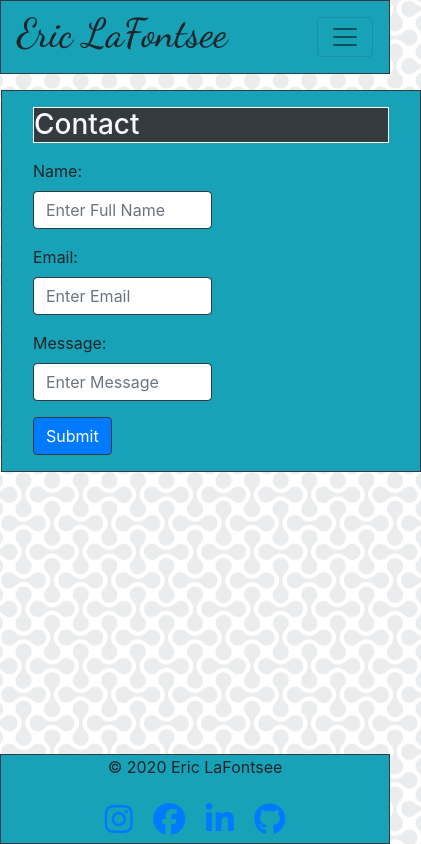
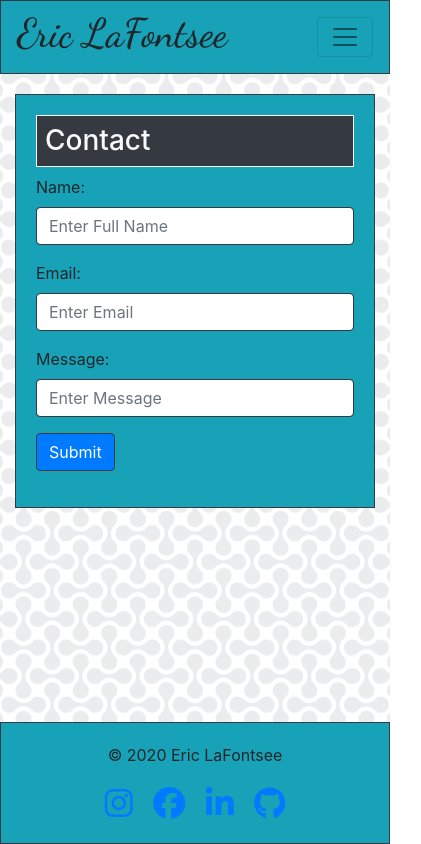
Before and after one commit to ericlafontsee/Homework-Bootstrap, a plain HTML site: page contact.html in a window 390 px wide. Shown: the whole page, 421 px wide, since content can reach past the window. Drawn offline with nearby package versions, Linux system fonts and the light colour scheme.

Commit message:
Seventh Draft. Validated HTML, fixed margins and responsivness, and updated README.

```diff
--- a/assets/css/style.css
+++ b/assets/css/style.css
@@ -10,22 +10,29 @@ body {
 h1 {
     font-family: Dancing-Script;
 }
+.margin-top {
+  margin-top: 20px;
+  padding: 20px;
+}
 @media (max-width: 600px) {
-        .container {
-          padding:0;
-          margin:0;
-        }
-
-        body {
-          padding:0;
-        }
 
         header.navbar {
           margin-left: 0;
           margin-right: 0;
           margin-bottom:0;
         }
-        img {
-            margin-top: 20px;
+        .fixed-bottom {
+          position: relative;
+          padding-bottom: 20px;
+          padding-top: 20px;
+          margin-top: 20px;
+        }
+        #contact-footer {
+          position: fixed;
+          padding-top: 20px;
+          margin-top: 20px;
+          bottom: 0;
+          left: 0;
+          right:0;
         }
     }
--- a/contact.html
+++ b/contact.html
@@ -1,21 +1,30 @@
 <!DOCTYPE html>
 <html lang="en">
+
 <head>
   <meta name="viewport" content="width=device-width, initial-scale=1.0">
-    <meta charset="UTF-8" name="description" content="The official portfolio of Eric LaFontsee. Here you will find his bio, a gallery of his work, and a contact form" />
+  <meta charset="UTF-8"/>
   <title>Eric LaFontsee's Portfolio</title>
   <link rel="stylesheet" href="https://stackpath.bootstrapcdn.com/bootstrap/4.5.2/css/bootstrap.min.css">
   <link rel="stylesheet" href="assets/css/style.css">
-    <script src="https://code.jquery.com/jquery-3.3.1.slim.min.js" integrity="sha384-q8i/X+965DzO0rT7abK41JStQIAqVgRVzpbzo5smXKp4YfRvH+8abtTE1Pi6jizo" crossorigin="anonymous"></script>
-    <script src="https://cdnjs.cloudflare.com/ajax/libs/popper.js/1.14.7/umd/popper.min.js" integrity="sha384-UO2eT0CpHqdSJQ6hJty5KVphtPhzWj9WO1clHTMGa3JDZwrnQq4sF86dIHNDz0W1" crossorigin="anonymous"></script>
-    <script src="https://stackpath.bootstrapcdn.com/bootstrap/4.3.1/js/bootstrap.min.js" integrity="sha384-JjSmVgyd0p3pXB1rRibZUAYoIIy6OrQ6VrjIEaFf/nJGzIxFDsf4x0xIM+B07jRM" crossorigin="anonymous"></script>
+  <script src="https://code.jquery.com/jquery-3.3.1.slim.min.js"
+    integrity="sha384-q8i/X+965DzO0rT7abK41JStQIAqVgRVzpbzo5smXKp4YfRvH+8abtTE1Pi6jizo"
+    crossorigin="anonymous"></script>
+  <script src="https://cdnjs.cloudflare.com/ajax/libs/popper.js/1.14.7/umd/popper.min.js"
+    integrity="sha384-UO2eT0CpHqdSJQ6hJty5KVphtPhzWj9WO1clHTMGa3JDZwrnQq4sF86dIHNDz0W1"
+    crossorigin="anonymous"></script>
+  <script src="https://stackpath.bootstrapcdn.com/bootstrap/4.3.1/js/bootstrap.min.js"
+    integrity="sha384-JjSmVgyd0p3pXB1rRibZUAYoIIy6OrQ6VrjIEaFf/nJGzIxFDsf4x0xIM+B07jRM"
+    crossorigin="anonymous"></script>
   <script src="https://kit.fontawesome.com/0ad6dfef5e.js" crossorigin="anonymous"></script>
 </head>
+
 <body>
   <!-- Begin header -->
   <header class="navbar navbar-expand-lg navbar-light bg-info border border-dark">
     <h1>Eric LaFontsee</h1>
-        <button class="navbar-toggler" type="button" data-toggle="collapse" data-target="#navbarNav" aria-controls="navbarNav" aria-expanded="false" aria-label="Toggle navigation">
+    <button class="navbar-toggler" type="button" data-toggle="collapse" data-target="#navbarNav"
+      aria-controls="navbarNav" aria-expanded="false" aria-label="Toggle navigation">
       <span class="navbar-toggler-icon"></span>
     </button>
     <!-- Begin navbar -->
@@ -34,25 +43,22 @@
     </nav>
   </header>
   <!-- Begin Main Content Container-->
-     <section class="container m-3">
+  <section class="container container-fluid">
     <div class="row">
-            <div class="col-md-8 bg-info border border-dark" >
-              <!-- Sub Row -->
-                <div class="row">
-                    <div class="col-12">
-                        <h3 class="text-light bg-dark m-3 border border-white">Contact</h3>
-                    </div>
-                </div>
+      <div class="col-md-12">
+        <div class="bg-info border border-dark margin-top">
+          <h3 class="text-light bg-dark border border-white p-2">Contact</h3>
           <!-- Sub Row/Contact Form -->
           <div class="row">
-                  <form class="col-6 mx-3">
+            <form class="col-md-3">
               <div class="form-group">
                 <label>Name:</label>
-                      <input type="text" class="form-control border border-dark"   placeholder="Enter Full Name">
+                <input type="text" class="form-control border border-dark" placeholder="Enter Full Name">
               </div>
               <div class="form-group">
                 <label for="exampleInputEmail1">Email:</label>
-                      <input type="email" class="form-control border border-dark" id="exampleInputEmail1" aria-describedby="emailHelp" placeholder="Enter Email">
+                <input type="email" class="form-control border border-dark" id="exampleInputEmail1"
+                   placeholder="Enter Email">
               </div>
               <div class="form-group">
                 <label>Message:</label>
@@ -63,14 +69,19 @@
           </div>
         </div>
       </div>
+    </div>
   </section>
   <!-- Begin Footer -->
-    <footer class="bg-info fixed-bottom border border-dark text-center">
+  <footer id="contact-footer" class="bg-info fixed-bottom border border-dark text-center">
     <p>&copy; 2020 Eric LaFontsee</p>
-        <a href="https://www.instagram.com/eric_lafontsee/?hl=en" target="_blank"><i class="fab fa-instagram fa-2x m-2"></i></a>
-        <a href="https://www.facebook.com/eric.lafontsee" target="_blank"><i class="fab fa-facebook fa-2x m-2""></i></a>
-        <a href="https://www.linkedin.com/in/eric-lafontsee-a2b65a6b/" target="_blank"><i class="fab fa-linkedin-in fa-2x m-2""></i></a>
-        <a href="https://github.com/ericlafontsee" target="_blank"><i class="fab fa-github fa-2x m-2"" ></i></a>
+    <a href="https://www.instagram.com/eric_lafontsee/?hl=en" target="_blank"><i
+        class="fab fa-instagram fa-2x mx-2 my-1"></i></a>
+    <a href="https://www.facebook.com/eric.lafontsee" target="_blank"><i
+        class="fab fa-facebook fa-2x mx-2 my-1"></i></a>
+    <a href="https://www.linkedin.com/in/eric-lafontsee-a2b65a6b/" target="_blank"><i
+        class="fab fa-linkedin-in fa-2x mx-2 my-1"></i></a>
+    <a href="https://github.com/ericlafontsee" target="_blank"><i class="fab fa-github fa-2x mx-2 my-1"></i></a>
   </footer>
 </body>
+
 </html>
```
Also changed, not shown: index.html (+36 -19 lines), portfolio.html (+48 -30 lines), assets/Images/Contact-validation.png (added), assets/Images/Home-validation.png (added), assets/Images/Portfolio-validation.png (added), assets/Images/contactPage.png, assets/Images/homePage.png, assets/Images/portfolioPage.png, 1 other file. Lines whose indentation alone changed are shown as unchanged.
